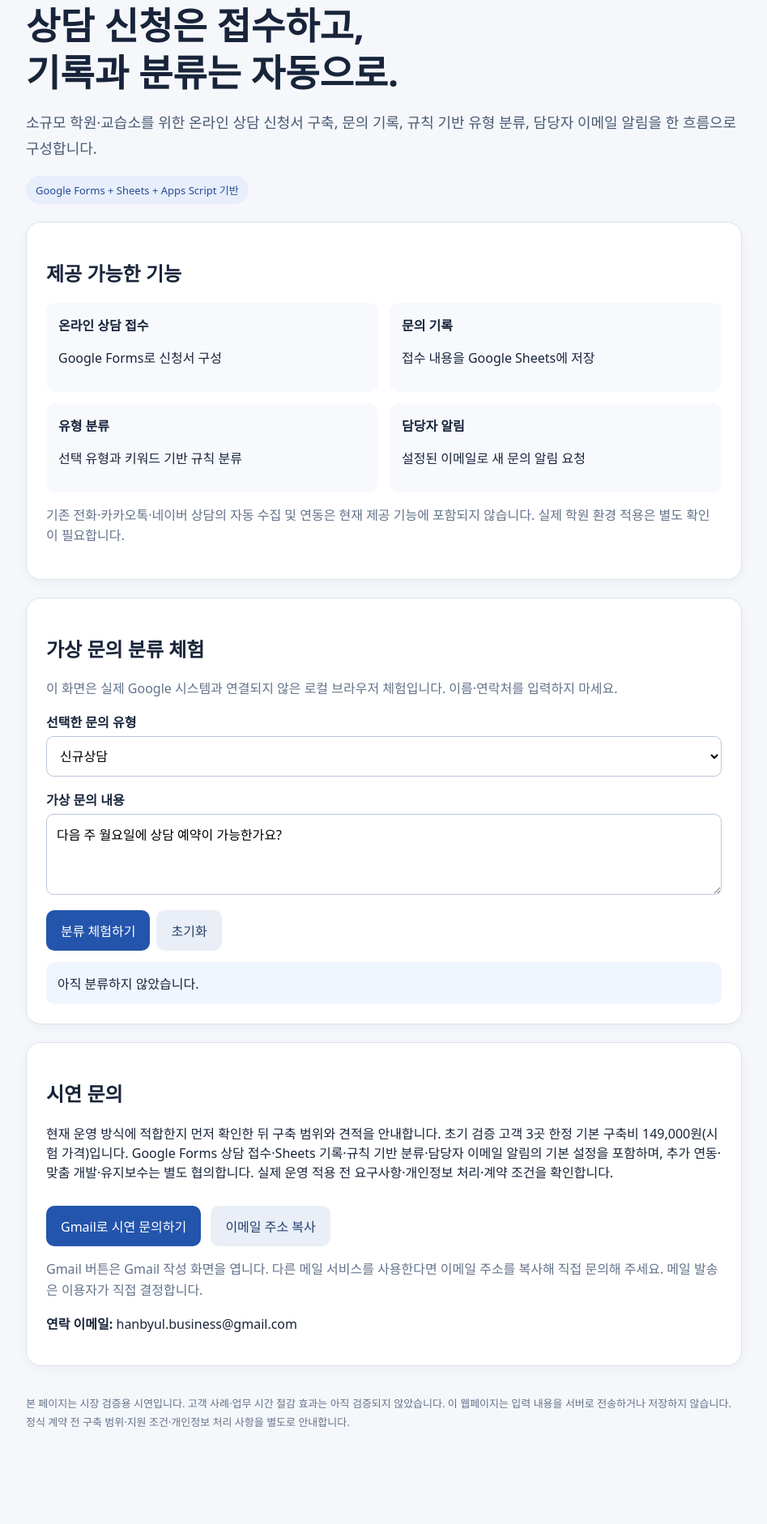
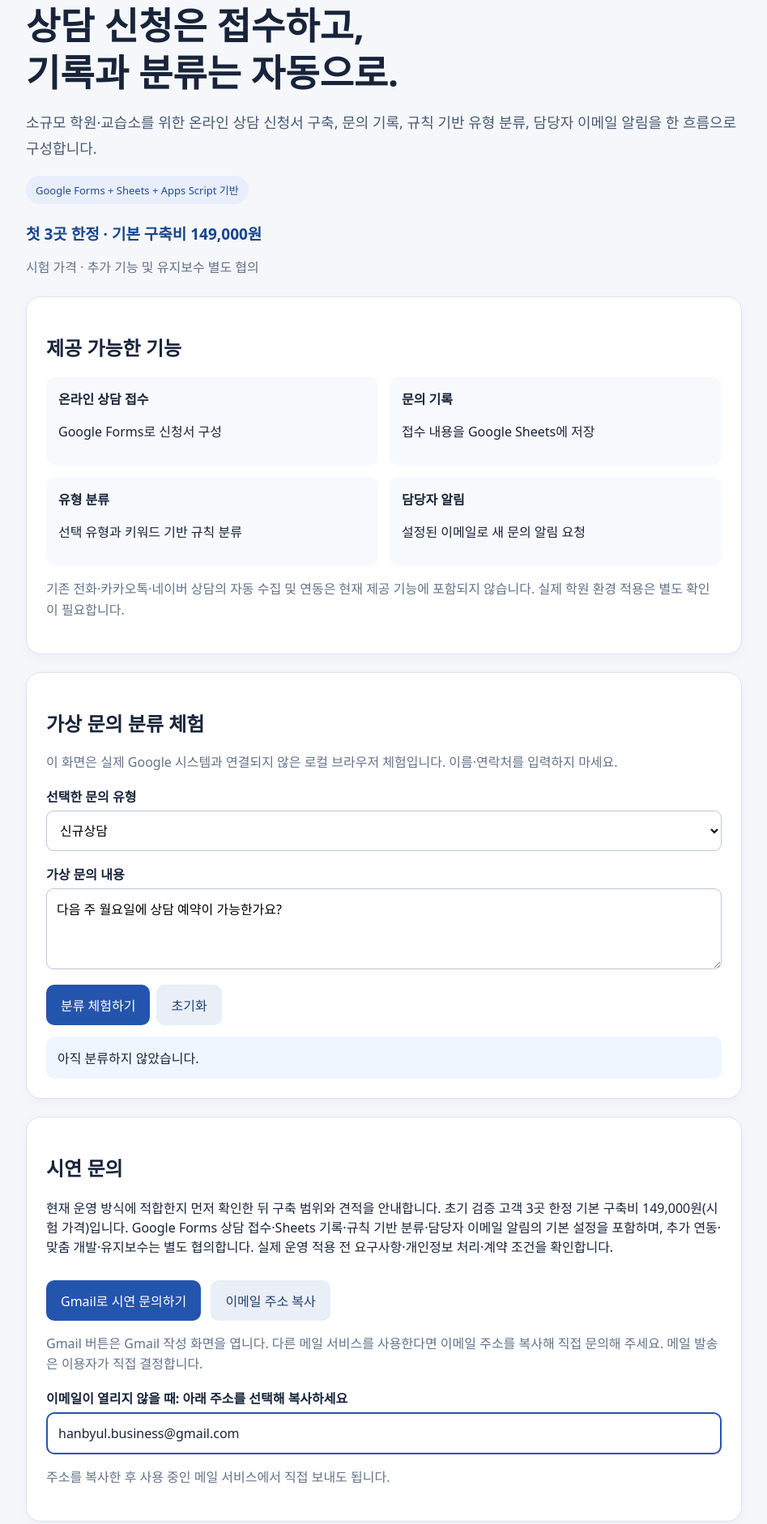
Before and after one commit to hanbyulbusiness-cpu/academy-inquiry-demo, a plain HTML site: page index.html in a window 1280 px wide. Shown: the part 117-1999 px from the top of the page at 81% size, without its empty margins (166-1113 px from the left). Before the commit the page ends 1944 px from the top, so only its background shows below. Drawn offline with Linux system fonts and the light colour scheme.

Commit message:
Highlight 149000 KRW pilot offer and add selectable email fallback

```diff
--- a/index.html
+++ b/index.html
@@ -20,7 +20,8 @@ small,.muted{color:#63728a;line-height:1.6}footer{margin-top:35px;color:#65728a;
 <header><b>학원 상담 업무 자동화</b><span class="tag">가상 데이터 시연 페이지</span></header>
 <section><h1>상담 신청은 접수하고,<br>기록과 분류는 자동으로.</h1>
 <p class="lead">소규모 학원·교습소를 위한 온라인 상담 신청서 구축, 문의 기록, 규칙 기반 유형 분류, 담당자 이메일 알림을 한 흐름으로 구성합니다.</p>
-<span class="pill">Google Forms + Sheets + Apps Script 기반</span></section>
+<span class="pill">Google Forms + Sheets + Apps Script 기반</span>
+<p style="font-size:19px;font-weight:750;margin:22px 0 0;color:#17458c">첫 3곳 한정 · 기본 구축비 149,000원</p><p class="muted">시험 가격 · 추가 기능 및 유지보수 별도 협의</p></section>
 <section class="panel"><h2>제공 가능한 기능</h2><div class="grid">
 <div><strong>온라인 상담 접수</strong><p>Google Forms로 신청서 구성</p></div>
 <div><strong>문의 기록</strong><p>접수 내용을 Google Sheets에 저장</p></div>
@@ -38,7 +39,7 @@ small,.muted{color:#63728a;line-height:1.6}footer{margin-top:35px;color:#65728a;
 <a class="btn" href="https://mail.google.com/mail/?view=cm&amp;fs=1&amp;to=hanbyul.business%40gmail.com&amp;su=%5B%ED%95%99%EC%9B%90%20%EC%83%81%EB%8B%B4%20%EC%9E%90%EB%8F%99%ED%99%94%5D%20%EC%8B%9C%EC%97%B0%20%EB%AC%B8%EC%9D%98" target="_blank" rel="noopener noreferrer">Gmail로 시연 문의하기</a>
 <button class="secondary" id="copy-email" type="button">이메일 주소 복사</button><span id="copy-status" role="status" aria-live="polite"></span>
 <p class="muted">Gmail 버튼은 Gmail 작성 화면을 엽니다. 다른 메일 서비스를 사용한다면 이메일 주소를 복사해 직접 문의해 주세요. 메일 발송은 이용자가 직접 결정합니다.</p>
-<p><strong>연락 이메일:</strong> hanbyul.business@gmail.com</p></section>
+<label for="contact-address">이메일이 열리지 않을 때: 아래 주소를 선택해 복사하세요</label><input id="contact-address" type="text" readonly value="hanbyul.business@gmail.com" onclick="this.select()" onfocus="this.select()" style="width:100%;padding:13px;border:2px solid #2455ac;border-radius:10px;font:inherit;color:#18243a;background:#fff" aria-label="문의 이메일 주소"><p class="muted">주소를 복사한 후 사용 중인 메일 서비스에서 직접 보내도 됩니다.</p></section>
 <footer>본 페이지는 시장 검증용 시연입니다. 고객 사례·업무 시간 절감 효과는 아직 검증되지 않았습니다. 이 웹페이지는 입력 내용을 서버로 전송하거나 저장하지 않습니다. 정식 계약 전 구축 범위·지원 조건·개인정보 처리 사항을 별도로 안내합니다.</footer>
 </main><script>
 (function(){
```
